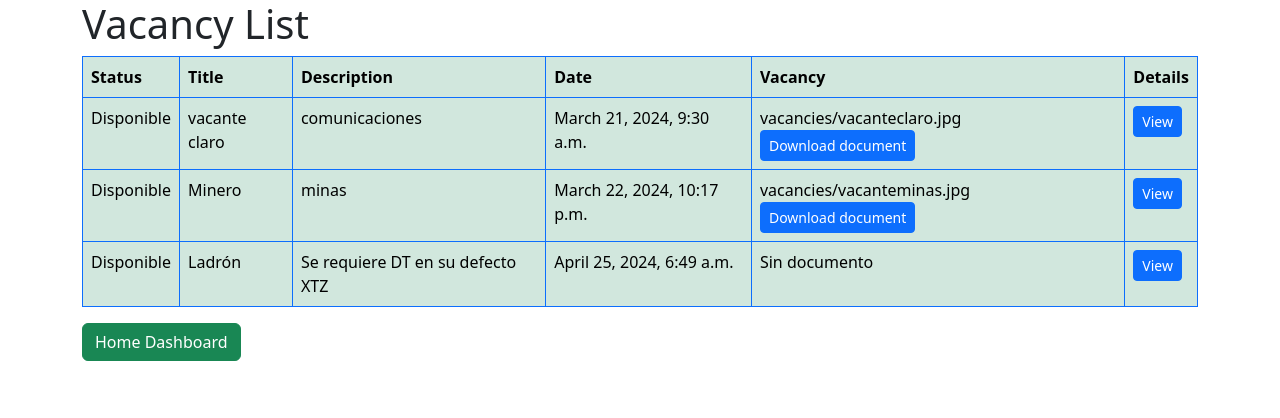
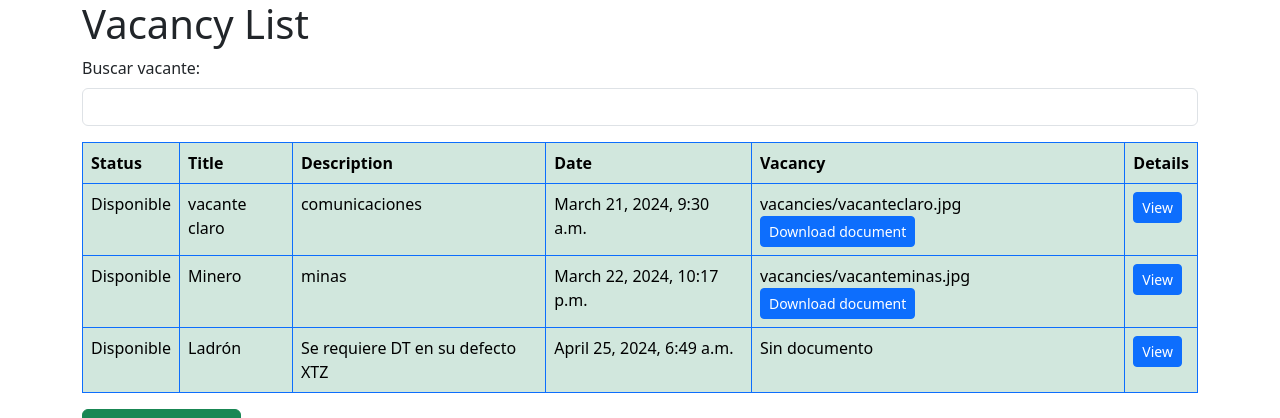
Before and after one commit to JeroCardona/Talent-Swap, a Django app: page /vacanciescompany/ in a window 1280 px wide. Shown: the top 418 px of the page. Run offline with Django 5.2, Linux system fonts and the light colour scheme; data comes from the database, SQL or seed files in the repository.

Commit message:
Función de búsqueda de vacantes

```diff
--- a/TalentSwapProject/TalentSwapApp/templates/TalentSwapApp/vacancy_listemployee.html
+++ b/TalentSwapProject/TalentSwapApp/templates/TalentSwapApp/vacancy_listemployee.html
@@ -10,6 +10,17 @@
     <body>
         <div class="container">
         {% block content %}
+        <form class="busqueda" action="">
+            <div class="mb-3">
+                <label for="buscarVacante" class="form-label">
+                    Buscar vacante:
+                </label>
+                <input type="text" class="form-control" name="buscarVacante" value="{{ searchTerm|default:'' }}">
+            </div>
+        </form>
+        {% if searchTerm %}
+            <p class="buscando">Buscando para "{{ searchTerm }}"</p>
+        {% endif %}
         <table class="table table-bordered border-primary table-success table-hover">
             <thead>
                 <tr>
```
Also changed, not shown: TalentSwapProject/TalentSwapApp/templates/TalentSwapApp/vacancy_listcompany.html (+11 -0 lines).
